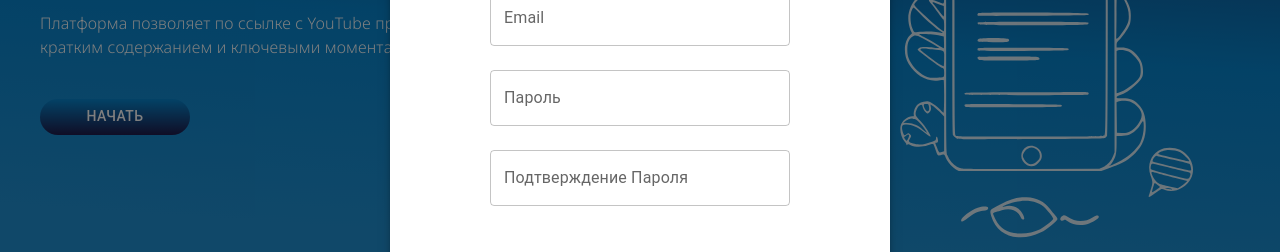
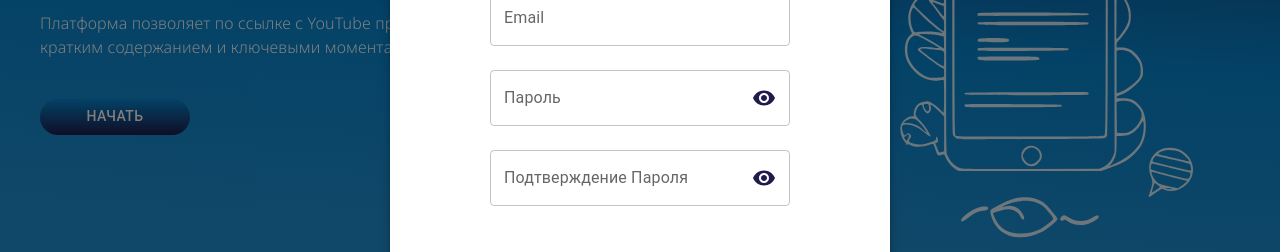
Before and after one commit to Misis-isad/frontend, a React (Vite) app: page / in a window 1280 px wide. Both pictures are taken after a click on the button "РЕГИСТРАЦИЯ". Shown: the part 343-595 px from the top of the page. Built offline with nearby package versions, Linux system fonts and the light colour scheme; a web font is replaced by a local one.

Commit message:
hide password

```diff
--- a/src/components/Login.tsx
+++ b/src/components/Login.tsx
@@ -1,6 +1,8 @@
 import { useState } from "react";
-import { Paper, TextField, Typography, Box, Button } from "@mui/material";
+import { Paper, TextField, Typography, Box, Button, InputAdornment } from "@mui/material";
 import ApiService from "../services/api";
+import VisibilityIcon from '@mui/icons-material/Visibility';
+import VisibilityOffIcon from '@mui/icons-material/VisibilityOff';
 
 const LoginForm = () => {
     const [email, setEmail] = useState("");
@@ -10,7 +12,10 @@ const LoginForm = () => {
     const [helperText1, setHelperText1] = useState('');
     const [error2, setError2] = useState(false);
     const [helperText2, setHelperText2] = useState('');
-
+    const [showPassword, setShowPassword] = useState(true);
+    const handleTogglePasswordVisibility = () => {
+        setShowPassword(!showPassword);
+    };
     // function getAuthorization() {
     //     return localStorage.getItem("isAuthorized");
     // }
@@ -131,7 +136,7 @@ const LoginForm = () => {
                     onChange={handleEmailChange}
                     sx={{ width: '300px' }}
                 />
-                <TextField
+                <TextField type={showPassword ? 'text' : 'password'}
                     id="outlined-basic"
                     label="Пароль"
                     variant="outlined"
@@ -140,6 +145,13 @@ const LoginForm = () => {
                     helperText={helperText2}
                     value={password}
                     onChange={handlePasswordChange}
+                    InputProps={{
+                        endAdornment: (
+                            <InputAdornment position="end">
+                                {!showPassword ? <VisibilityOffIcon onClick={handleTogglePasswordVisibility} sx={{ color: '#1F1B4C' }} /> : <VisibilityIcon onClick={handleTogglePasswordVisibility} sx={{ color: '#1F1B4C' }} />}
+                            </InputAdornment>
+                        ),
+                    }}
                 />
                 <Button  className="gradientButton" onClick={handleSubmit} style={{ borderRadius: '20px', color: 'white' }} sx={{ mt: 6, mb: 2, ml: 1, mr: 1 }}>Вход</Button>
             </Box>
--- a/src/components/SignUp.tsx
+++ b/src/components/SignUp.tsx
@@ -1,6 +1,8 @@
 import { useState } from "react";
 import ApiService from "../services/api";
-import { Paper, TextField, Typography, Box, Button } from "@mui/material";
+import { Paper, TextField, Typography, Box, Button, InputAdornment } from "@mui/material";
+import VisibilityIcon from '@mui/icons-material/Visibility';
+import VisibilityOffIcon from '@mui/icons-material/VisibilityOff';
 // import { isAuthorizedMain } from './Authorized.tsx'
 
 
@@ -15,6 +17,16 @@ const SignUpForm = () => {
     const [fio, setFio] = useState("");
     const [password, setPassword] = useState("");
     const [confirmPasswod, setConfirmPassword] = useState("");
+
+    const [showPassword, setShowPassword] = useState(true);
+    const handleTogglePasswordVisibility = () => {
+        setShowPassword(!showPassword);
+    };
+
+    const [showPassword2, setShowPassword2] = useState(true);
+    const handleTogglePasswordVisibility2 = () => {
+        setShowPassword2(!showPassword2);
+    };
 
     const [error1, setError1] = useState(false);
     const [helperText1, setHelperText1] = useState('');
@@ -143,7 +155,7 @@ const SignUpForm = () => {
 
         console.log(errorEmpty, error1, error2, error3, error4, email, password, fio)
 
-        if((!error1 && !error2 && !error3 && !error4 && !errorEmpty)) {
+        if ((!error1 && !error2 && !error3 && !error4 && !errorEmpty)) {
             //send data to server
             let result = ApiService.createUser({
                 email: email,
@@ -226,7 +238,7 @@ const SignUpForm = () => {
                     value={email}
                     onChange={handleEmailChange}
                 />
-                <TextField
+                <TextField type={showPassword ? 'text' : 'password'}
                     id="outlined-basic"
                     label="Пароль"
                     error={error3}
@@ -235,8 +247,15 @@ const SignUpForm = () => {
                     sx={{ mt: 3, width: "300px" }}
                     value={password}
                     onChange={handlePasswordChange}
+                    InputProps={{
+                        endAdornment: (
+                            <InputAdornment position="end">
+                                {!showPassword ? <VisibilityOffIcon onClick={handleTogglePasswordVisibility} sx={{ color: '#1F1B4C' }} /> : <VisibilityIcon onClick={handleTogglePasswordVisibility} sx={{ color: '#1F1B4C' }} />}
+                            </InputAdornment>
+                        ),
+                    }}
                 />
-                <TextField
+                <TextField type={showPassword2 ? 'text' : 'password'}
                     id="outlined-basic"
                     label="Подтверждение Пароля"
                     error={error4}
@@ -245,6 +264,13 @@ const SignUpForm = () => {
                     sx={{ mt: 3, width: "300px" }}
                     value={confirmPasswod}
                     onChange={handleConfirmPasswordChange}
+                    InputProps={{
+                        endAdornment: (
+                            <InputAdornment position="end">
+                                {!showPassword2 ? <VisibilityOffIcon onClick={handleTogglePasswordVisibility2} sx={{ color: '#1F1B4C' }} /> : <VisibilityIcon onClick={handleTogglePasswordVisibility2} sx={{ color: '#1F1B4C' }} />}
+                            </InputAdornment>
+                        ),
+                    }}
                 />
                 <Button
                     className="gradientButton"
```
